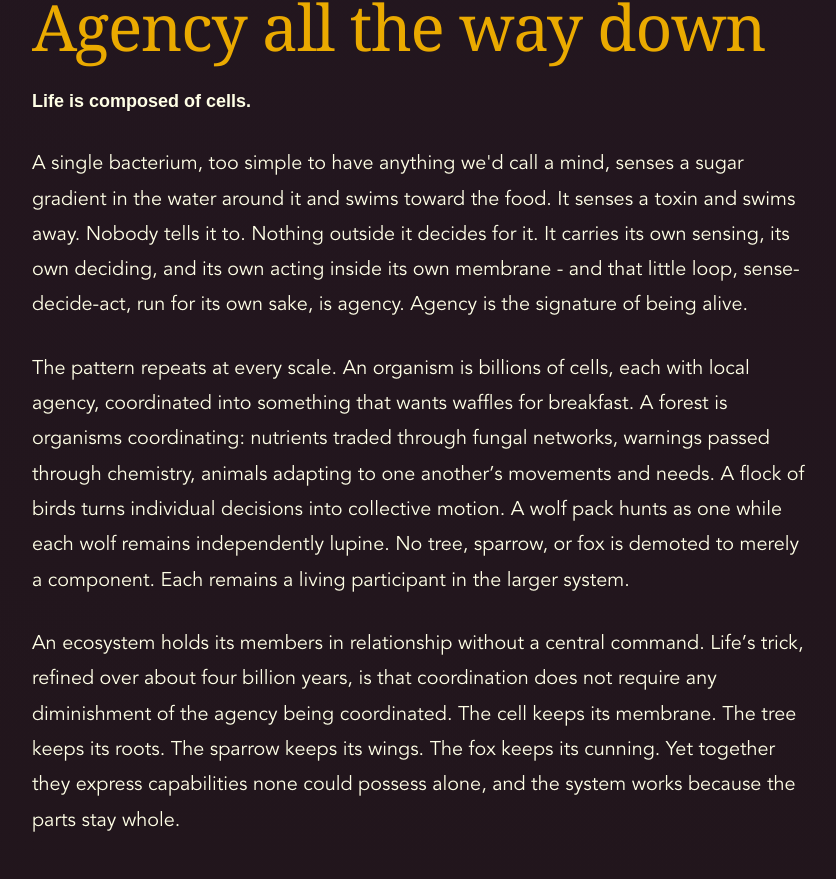
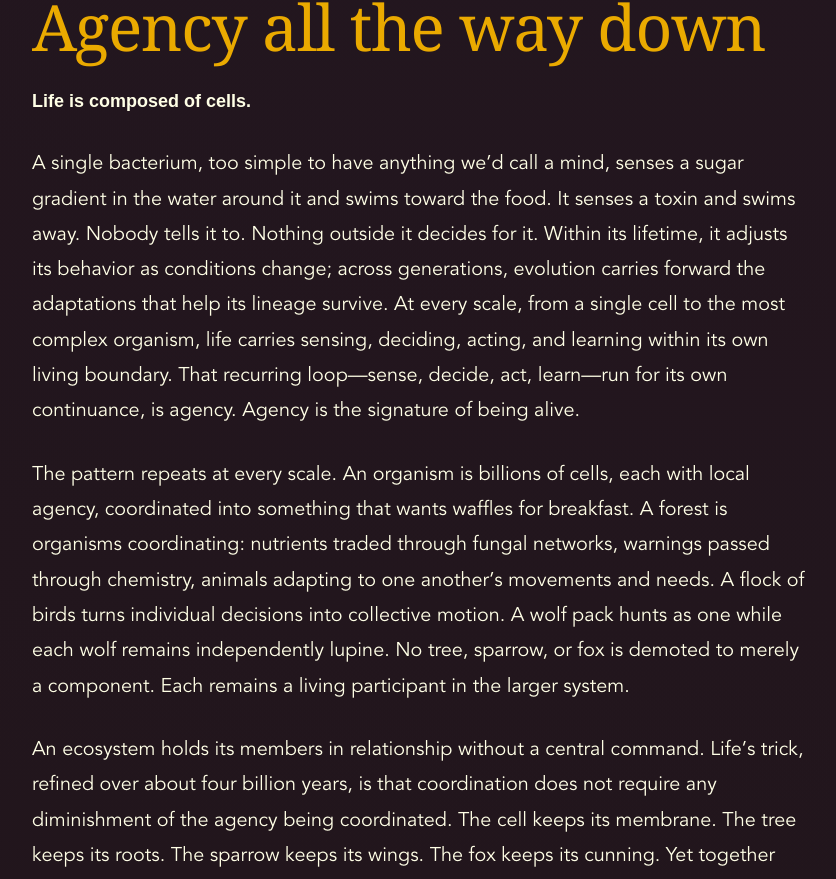
Before and after one commit to uncle-psy/kiduna, a Next.js app: page /nightpaper in a window 1280 px wide. Shown: the part 2122-3001 px from the top of the page, without its empty margins (373-1209 px from the left). Built offline with nearby package versions, Linux system fonts and the light colour scheme; a web font is replaced by a local one.

Commit message:
Expand bacterium agency passage

```diff
--- a/app/nightpaper/page.tsx
+++ b/app/nightpaper/page.tsx
@@ -103,7 +103,7 @@ export default function NightpaperPage() {
             <p className={styles.sectionNumber}>I.</p>
             <h2>Agency all the way down</h2>
             <p className={styles.lede}><strong>Life is composed of cells.</strong></p>
-            <p>A single bacterium, too simple to have anything we&apos;d call a mind, senses a sugar gradient in the water around it and swims toward the food. It senses a toxin and swims away. Nobody tells it to. Nothing outside it decides for it. It carries its own sensing, its own deciding, and its own acting inside its own membrane - and that little loop, sense-decide-act, run for its own sake, is agency. Agency is the signature of being alive.</p>
+            <p>A single bacterium, too simple to have anything we’d call a mind, senses a sugar gradient in the water around it and swims toward the food. It senses a toxin and swims away. Nobody tells it to. Nothing outside it decides for it. Within its lifetime, it adjusts its behavior as conditions change; across generations, evolution carries forward the adaptations that help its lineage survive. At every scale, from a single cell to the most complex organism, life carries sensing, deciding, acting, and learning within its own living boundary. That recurring loop—sense, decide, act, learn—run for its own continuance, is agency. Agency is the signature of being alive.</p>
             <p>The pattern repeats at every scale. An organism is billions of cells, each with local agency, coordinated into something that wants waffles for breakfast. A forest is organisms coordinating: nutrients traded through fungal networks, warnings passed through chemistry, animals adapting to one another’s movements and needs. A flock of birds turns individual decisions into collective motion. A wolf pack hunts as one while each wolf remains independently lupine. No tree, sparrow, or fox is demoted to merely a component. Each remains a living participant in the larger system.</p>
             <p>An ecosystem holds its members in relationship without a central command. Life’s trick, refined over about four billion years, is that coordination does not require any diminishment of the agency being coordinated. The cell keeps its membrane. The tree keeps its roots. The sparrow keeps its wings. The fox keeps its cunning. Yet together they express capabilities none could possess alone, and the system works because the parts stay whole.</p>
             <AgencyNestsFigure />
```
